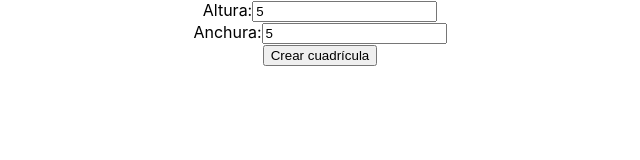
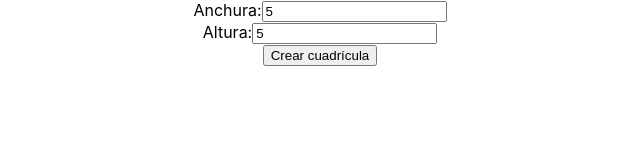
Before and after one commit to GomezPMario/Battleship-in-REACT.JS, a React (Create React App) app in the folder battleship/: page / in a window 1280 px wide. Shown: the top 160 px of the page, without its empty margins (320-960 px from the left). Built offline with nearby package versions, Linux system fonts and the light colour scheme.

Commit message:
no message

```diff
--- a/battleship/src/components/CrearRejilla.jsx
+++ b/battleship/src/components/CrearRejilla.jsx
@@ -1,6 +1,5 @@
 import React, { useState } from 'react';
 import Rejilla from './Rejilla';
-
 
 const CrearRejilla = () => {
     const [height, setHeight] = useState(5);
@@ -9,13 +8,22 @@ const CrearRejilla = () => {
 
     const handleSubmit = (event) => {
         event.preventDefault();
-        // setGrid(<Rejilla width={width} height={height} />);
-        setGrid(Rejilla({width, height}));
+        setGrid(<Rejilla width={width} height={height} />);
     }
 
     return (
         <div>
             <form onSubmit={handleSubmit}>
+                <label htmlFor="widht">Anchura:</label>
+                <input
+                    type="number"
+                    id="widht"
+                    name="widht"
+                    min={5}
+                    value={width}
+                    onChange={(event) => setWidth(event.target.value)}
+                />
+                <br />
                 <label htmlFor="height">Altura:</label>
                 <input
                     type="number"
@@ -26,16 +34,6 @@ const CrearRejilla = () => {
                     onChange={(event) => setHeight(event.target.value)}
                 />
                 <br />
-                <label htmlFor="width">Anchura:</label>
-                <input
-                    type="number"
-                    id="width"
-                    name="width"
-                    min={5}
-                    value={width}
-                    onChange={(event) => setWidth(event.target.value)}
-                />
-                <br />
                 <button type="submit">Crear cuadrícula</button>
             </form>
             {grid}
--- a/battleship/src/components/Rejilla.jsx
+++ b/battleship/src/components/Rejilla.jsx
@@ -23,13 +23,11 @@ const Rejilla = (props) => {
         grid.push(<div key={row} className="FilasRejilla">{currentRow}</div>);
     }
 
-
-
     // Generamos aleatoriamente la orientación de cada barco
-    const orientation = Math.random() < 0.5 ? 'horizontal' : 'vertical';
-    // const orientation2 = Math.random() < 0.5 ? 'horizontal' : 'vertical';
-    // const orientation3 = Math.random() < 0.5 ? 'horizontal' : 'vertical';
-    // const orientation4 = Math.random() < 0.5 ? 'horizontal' : 'vertical';
+    const orientation1 = Math.random() < 0.5 ? 'horizontal' : 'vertical';
+    const orientation2 = Math.random() < 0.5 ? 'horizontal' : 'vertical';
+    const orientation3 = Math.random() < 0.5 ? 'horizontal' : 'vertical';
+    const orientation4 = Math.random() < 0.5 ? 'horizontal' : 'vertical';
 
     // Comprobamos que la orientación de cada barco no se sale de la rejilla
     const checkOrientation = (orientation, length, row, col) => {
@@ -259,14 +257,7 @@ const Rejilla = (props) => {
 
     return (
         <div className="Rejilla">
-            {grid.map((row, index) => {
-                return (
-                    <div key={index} className="RejillaFila">
-                        {row.props.children}
-                    </div>
-                );
-            })}
-
+            {grid}
         </div>
     );
 }
```
